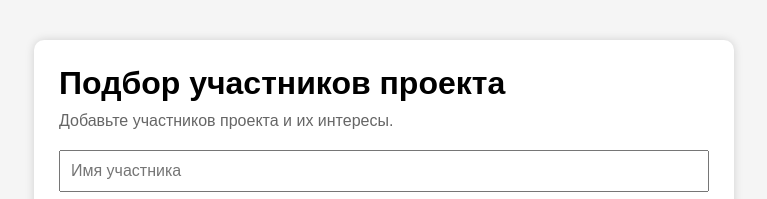
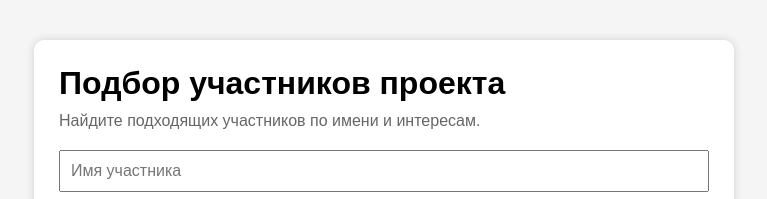
Before and after one commit to xxstevexxds/Kolosov-rabota, a plain HTML site: page index.html in a window 1280 px wide. Shown: the top 199 px of the page, without its empty margins (256-1023 px from the left). Drawn offline with Linux system fonts and the light colour scheme.

Commit message:
docs: уточнено описание поиска участников

```diff
--- a/index.html
+++ b/index.html
@@ -13,7 +13,7 @@
     <h1>Подбор участников проекта</h1>
 
     <p class="subtitle">
-        Добавьте участников проекта и их интересы.
+        Найдите подходящих участников по имени и интересам.
     </p>
 
     <div class="form">
```
